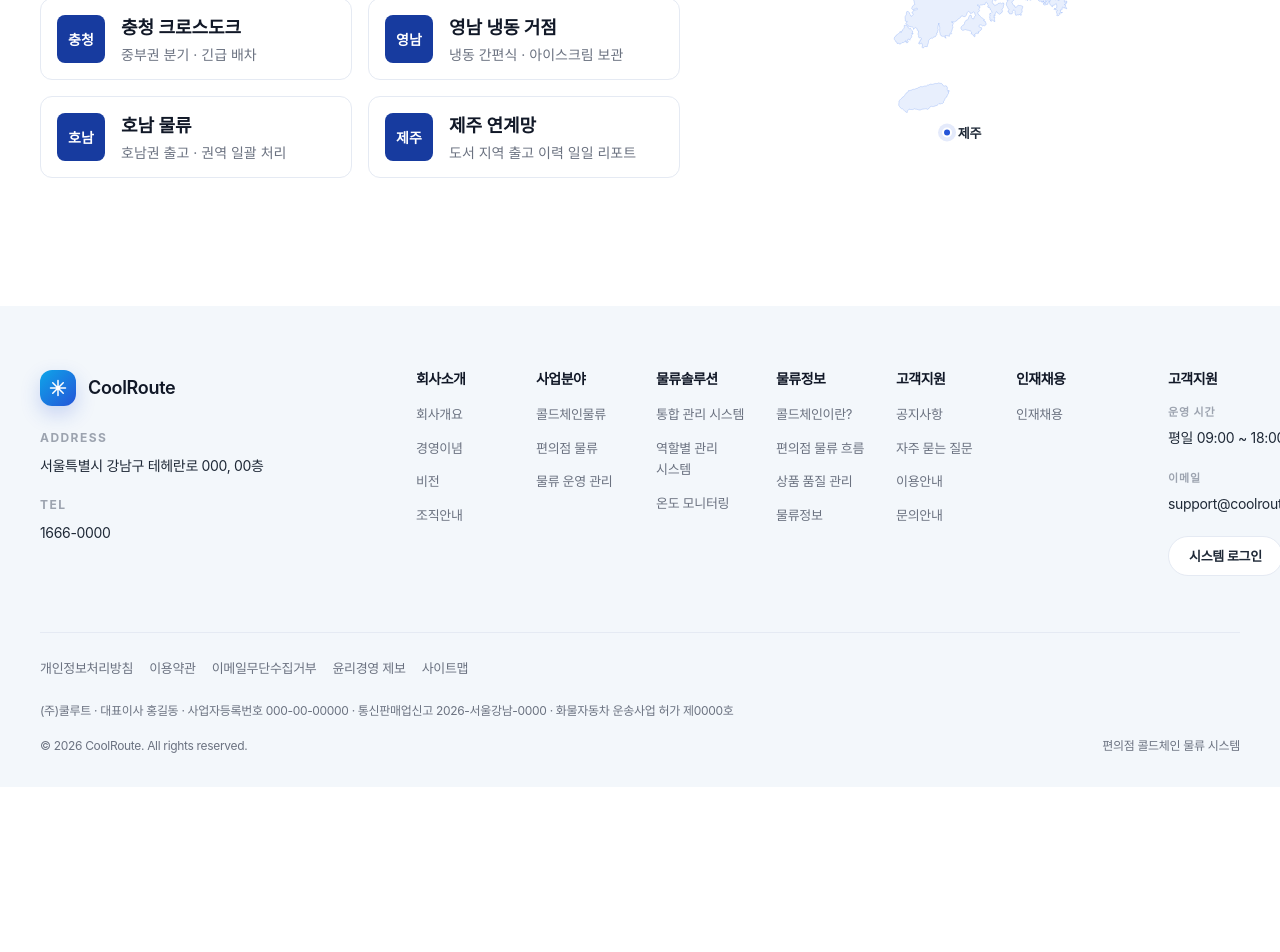
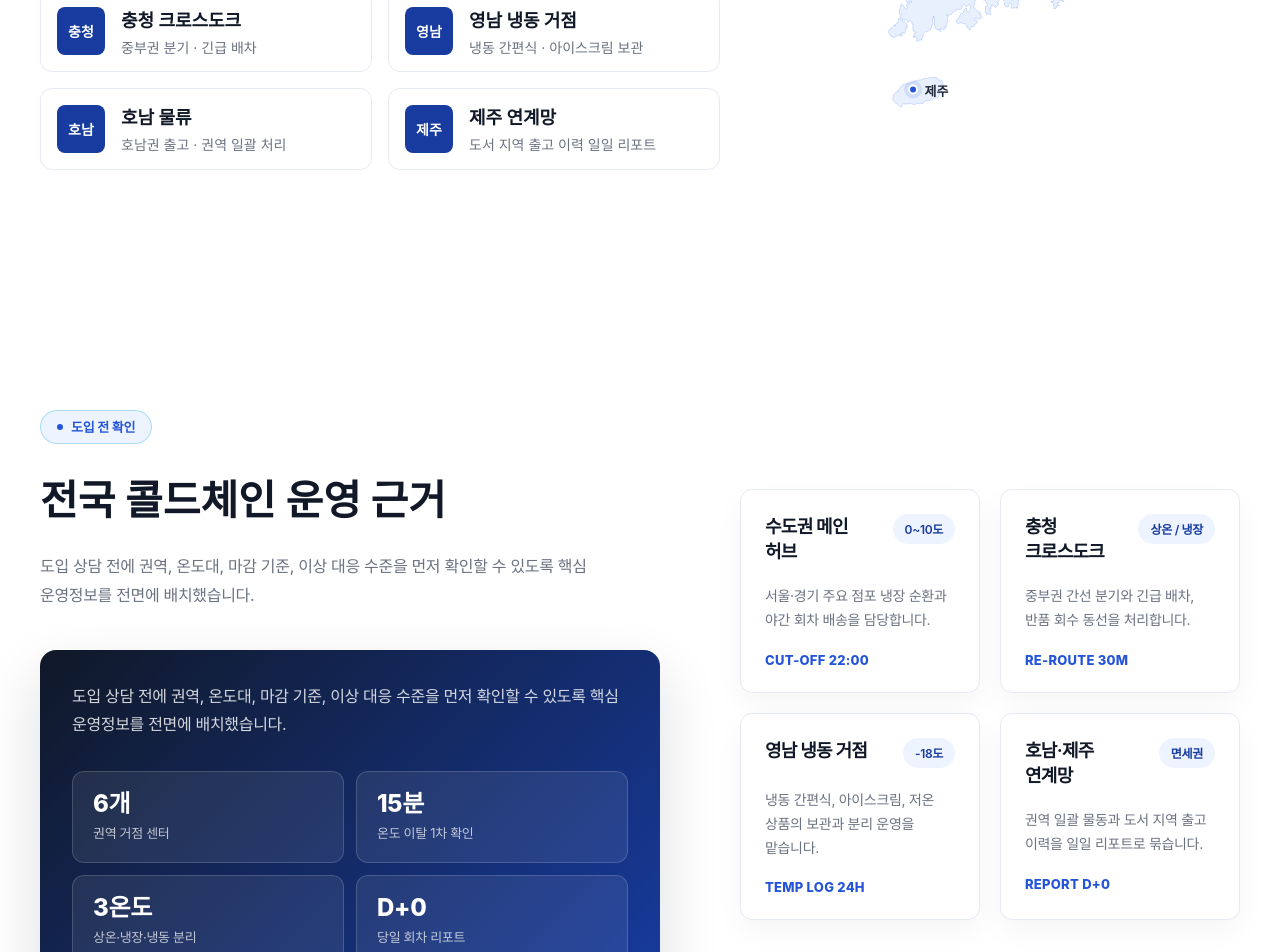
Before and after one commit to SeongMin-089/CoolRoute, a React (Vite) app: page / in a window 1280 px wide. Shown: the part 1260-2212 px from the top of the page. Before the commit the page ends 2047 px from the top, so only its background shows below. Built offline with nearby package versions, Linux system fonts and the light colour scheme.

Commit message:
운영 근거 섹션 추가

```diff
--- a/src/pages/Home.tsx
+++ b/src/pages/Home.tsx
@@ -25,6 +25,18 @@ interface NetworkRegion {
   mapLabel: string
   x: number
   y: number
+}
+
+interface OperationStat {
+  value: string
+  label: string
+}
+
+interface OperationCard {
+  title: string
+  description: string
+  badge: string
+  code: string
 }
 
 const heroSlides: HeroSlide[] = [
@@ -71,8 +83,8 @@ const networkRegions: NetworkRegion[] = [
     title: "수도권 메인 허브",
     description: "서울·경기 점포 순환 · 야간 회차",
     mapLabel: "수도권",
-    x: 33,
-    y: 25,
+    x: 42,
+    y: 21,
   },
   {
     id: "gangwon",
@@ -80,8 +92,8 @@ const networkRegions: NetworkRegion[] = [
     title: "강원 거점",
     description: "강원권 간선 연계 · 정온 중계",
     mapLabel: "강원",
-    x: 58,
-    y: 17,
+    x: 51,
+    y: 16,
   },
   {
     id: "chungcheong",
@@ -89,7 +101,7 @@ const networkRegions: NetworkRegion[] = [
     title: "충청 크로스도크",
     description: "중부권 분기 · 긴급 배차",
     mapLabel: "충청",
-    x: 43,
+    x: 46,
     y: 42,
   },
   {
@@ -98,8 +110,8 @@ const networkRegions: NetworkRegion[] = [
     title: "영남 냉동 거점",
     description: "냉동 간편식 · 아이스크림 보관",
     mapLabel: "영남",
-    x: 64,
-    y: 55,
+    x: 63,
+    y: 51,
   },
   {
     id: "honam",
@@ -107,8 +119,8 @@ const networkRegions: NetworkRegion[] = [
     title: "호남 물류",
     description: "호남권 출고 · 권역 일괄 처리",
     mapLabel: "호남",
-    x: 35,
-    y: 62,
+    x: 38,
+    y: 63,
   },
   {
     id: "jeju",
@@ -116,8 +128,61 @@ const networkRegions: NetworkRegion[] = [
     title: "제주 연계망",
     description: "도서 지역 출고 이력 일일 리포트",
     mapLabel: "제주",
-    x: 40,
-    y: 90,
+    x: 34,
+    y: 89,
+  },
+]
+
+const operationIntro =
+  "도입 상담 전에 권역, 온도대, 마감 기준, 이상 대응 수준을 먼저 확인할 수 있도록 핵심 운영정보를 전면에 배치했습니다."
+
+const operationStats: OperationStat[] = [
+  {
+    value: "6개",
+    label: "권역 거점 센터",
+  },
+  {
+    value: "15분",
+    label: "온도 이탈 1차 확인",
+  },
+  {
+    value: "3온도",
+    label: "상온·냉장·냉동 분리",
+  },
+  {
+    value: "D+0",
+    label: "당일 회차 리포트",
+  },
+]
+
+const operationCards: OperationCard[] = [
+  {
+    title: "수도권 메인 허브",
+    description:
+      "서울·경기 주요 점포 냉장 순환과 야간 회차 배송을 담당합니다.",
+    badge: "0~10도",
+    code: "CUT-OFF 22:00",
+  },
+  {
+    title: "충청 크로스도크",
+    description:
+      "중부권 간선 분기와 긴급 배차, 반품 회수 동선을 처리합니다.",
+    badge: "상온 / 냉장",
+    code: "RE-ROUTE 30M",
+  },
+  {
+    title: "영남 냉동 거점",
+    description:
+      "냉동 간편식, 아이스크림, 저온 상품의 보관과 분리 운영을 맡습니다.",
+    badge: "-18도",
+    code: "TEMP LOG 24H",
+  },
+  {
+    title: "호남·제주 연계망",
+    description:
+      "권역 일괄 물동과 도서 지역 출고 이력을 일일 리포트로 묶습니다.",
+    badge: "면세권",
+    code: "REPORT D+0",
   },
 ]
 
@@ -320,6 +385,49 @@ function Home() {
           </div>
         </div>
       </section>
+
+      <section className="home-operation" aria-labelledby="home-operation-title">
+        <div className="home-operation__inner">
+          <div className="home-operation__content">
+            <span className="home-operation__badge">
+              <span className="home-operation__badge-dot" />
+              도입 전 확인
+            </span>
+
+            <h2 id="home-operation-title">전국 콜드체인 운영 근거</h2>
+
+            <p>{operationIntro}</p>
+
+            <div className="home-operation__summary">
+              <p>{operationIntro}</p>
+
+              <div className="home-operation__stats">
+                {operationStats.map((stat) => (
+                  <div className="home-operation__stat" key={stat.label}>
+                    <strong>{stat.value}</strong>
+                    <span>{stat.label}</span>
+                  </div>
+                ))}
+              </div>
+            </div>
+          </div>
+
+          <div className="home-operation__cards">
+            {operationCards.map((card) => (
+              <article className="home-operation__card" key={card.title}>
+                <div className="home-operation__card-head">
+                  <h3>{card.title}</h3>
+                  <span>{card.badge}</span>
+                </div>
+
+                <p>{card.description}</p>
+
+                <strong>{card.code}</strong>
+              </article>
+            ))}
+          </div>
+        </div>
+      </section>
     </div>
   )
 }
--- a/src/styles/pages/_home.scss
+++ b/src/styles/pages/_home.scss
@@ -204,9 +204,9 @@
 .home-network__inner {
   @include container;
   display: grid;
-  grid-template-columns: minmax(520px, 640px) 1fr;
+  grid-template-columns: minmax(620px, 680px) 1fr;
   align-items: center;
-  gap: $space-96;
+  gap: $space-48;
 }
 
 .home-network__badge {
@@ -232,6 +232,7 @@
 }
 
 .home-network h2 {
+  max-width: 760px;
   margin: $space-32 0 0;
   color: $color-text-strong;
   font-size: clamp(40px, 3.2vw, 52px);
@@ -336,22 +337,22 @@
 
 .home-network__map {
   position: relative;
-  width: min(100%, 620px);
-  aspect-ratio: 1 / 1.15;
+  width: min(100%, 820px);
 }
 
 .home-network__map-image {
+  display: block;
   width: 100%;
-  height: 100%;
-  object-fit: contain;
+  height: auto;
   user-select: none;
   pointer-events: none;
 }
 
 .home-network__pin {
   position: absolute;
-  padding: 0;
+  padding: $space-6 $space-8;
   border: 0;
+  border-radius: $radius-full;
   display: inline-flex;
   align-items: center;
   gap: $space-6;
@@ -394,6 +395,171 @@
   color: inherit;
 }
 
+.home-operation {
+  background: $color-bg;
+  padding: $space-120 0;
+}
+
+.home-operation__inner {
+  @include container;
+  display: grid;
+  grid-template-columns: minmax(520px, 620px) 1fr;
+  align-items: center;
+  gap: $space-80;
+}
+
+.home-operation__badge {
+  width: fit-content;
+  min-height: 34px;
+  padding: 0 $space-16;
+  border: 1px solid rgba($color-sky, 0.3);
+  border-radius: $radius-full;
+  display: inline-flex;
+  align-items: center;
+  gap: $space-8;
+  background: rgba($color-primary-light, 0.8);
+  color: $color-primary;
+  font-size: 13px;
+  font-weight: 600;
+}
+
+.home-operation__badge-dot {
+  width: 6px;
+  height: 6px;
+  border-radius: 50%;
+  background: $color-primary;
+}
+
+.home-operation h2 {
+  margin: $space-32 0 0;
+  color: $color-text-strong;
+  font-size: clamp(40px, 3.2vw, 52px);
+  font-weight: 700;
+  line-height: 1.18;
+  letter-spacing: 0;
+  word-break: keep-all;
+}
+
+.home-operation__content > p {
+  max-width: 620px;
+  margin: $space-28 0 0;
+  color: $color-muted;
+  font-size: clamp(16px, 1vw, 18px);
+  line-height: 1.8;
+  word-break: keep-all;
+}
+
+.home-operation__summary {
+  margin-top: $space-40;
+  padding: $space-32;
+  border-radius: $radius-lg;
+  background: linear-gradient(135deg, $color-navy 0%, $color-primary-dark 100%);
+  color: $color-white;
+  box-shadow: $shadow-lg;
+}
+
+.home-operation__summary > p {
+  margin: 0;
+  color: rgba($color-white, 0.82);
+  font-size: clamp(16px, 1vw, 18px);
+  line-height: 1.8;
+  word-break: keep-all;
+}
+
+.home-operation__stats {
+  margin-top: $space-32;
+  display: grid;
+  grid-template-columns: repeat(2, minmax(0, 1fr));
+  gap: $space-12;
+}
+
+.home-operation__stat {
+  min-height: 92px;
+  padding: $space-20;
+  border: 1px solid rgba($color-white, 0.16);
+  border-radius: $radius-md;
+  display: grid;
+  align-content: center;
+  gap: $space-8;
+  background: rgba($color-white, 0.08);
+}
+
+.home-operation__stat strong {
+  color: $color-white;
+  font-size: 24px;
+  font-weight: 800;
+  line-height: 1;
+}
+
+.home-operation__stat span {
+  color: rgba($color-white, 0.72);
+  font-size: 13px;
+  line-height: 1.4;
+}
+
+.home-operation__cards {
+  display: grid;
+  grid-template-columns: repeat(2, minmax(0, 1fr));
+  gap: $space-20;
+}
+
+.home-operation__card {
+  min-height: 150px;
+  padding: $space-24;
+  border: 1px solid $color-border;
+  border-radius: $radius-md;
+  background: $color-white;
+  box-shadow: 0 12px 30px rgba($color-navy, 0.04);
+}
+
+.home-operation__card-head {
+  display: flex;
+  align-items: flex-start;
+  justify-content: space-between;
+  gap: $space-16;
+}
+
+.home-operation__card h3 {
+  margin: 0;
+  color: $color-text-strong;
+  font-size: 18px;
+  font-weight: 700;
+  line-height: 1.4;
+  word-break: keep-all;
+}
+
+.home-operation__card-head span {
+  flex: 0 0 auto;
+  min-height: 30px;
+  padding: 0 $space-12;
+  border-radius: $radius-full;
+  display: inline-flex;
+  align-items: center;
+  justify-content: center;
+  background: rgba($color-primary-light, 0.8);
+  color: $color-primary-dark;
+  font-size: 12px;
+  font-weight: 600;
+}
+
+.home-operation__card p {
+  margin: $space-20 0 0;
+  color: $color-muted;
+  font-size: 14px;
+  line-height: 1.7;
+  word-break: keep-all;
+}
+
+.home-operation__card > strong {
+  display: block;
+  margin-top: $space-20;
+  color: $color-primary;
+  font-family: $font-primary;
+  font-size: 13px;
+  font-weight: 800;
+  letter-spacing: 0.02em;
+}
+
 @media (max-width: $breakpoint-desktop) {
   .home-hero__inner {
     grid-template-columns: 1fr minmax(460px, 560px);
@@ -421,7 +587,20 @@
   }
 
   .home-network__map {
-    width: min(100%, 540px);
+    width: min(100%, 640px);
+  }
+
+  .home-operation__inner {
+    grid-template-columns: minmax(460px, 560px) 1fr;
+    gap: $space-56;
+  }
+
+  .home-operation h2 {
+    font-size: clamp(36px, 4vw, 48px);
+  }
+
+  .home-operation__card {
+    padding: $space-20;
   }
 }
 
@@ -464,7 +643,20 @@
   }
 
   .home-network__map {
-    width: min(100%, 560px);
+    width: min(100%, 680px);
+  }
+
+  .home-operation {
+    padding: $space-96 0;
+  }
+
+  .home-operation__inner {
+    grid-template-columns: 1fr;
+    gap: $space-56;
+  }
+
+  .home-operation__cards {
+    grid-template-columns: repeat(2, minmax(0, 1fr));
   }
 }
 
@@ -498,4 +690,26 @@
   .home-network__content > p {
     font-size: 16px;
   }
+
+  .home-operation {
+    padding: $space-72 0;
+  }
+
+  .home-operation h2 {
+    font-size: 34px;
+  }
+
+  .home-operation__content > p,
+  .home-operation__summary > p {
+    font-size: 16px;
+  }
+
+  .home-operation__summary {
+    padding: $space-24;
+  }
+
+  .home-operation__stats,
+  .home-operation__cards {
+    grid-template-columns: 1fr;
+  }
 }
```
